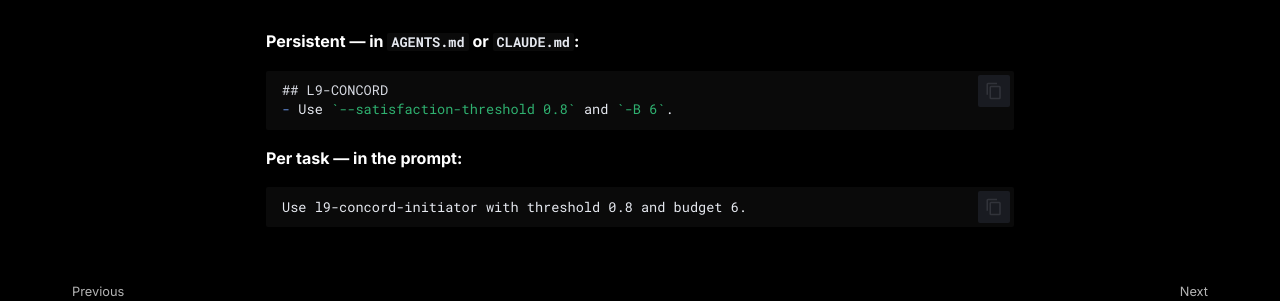
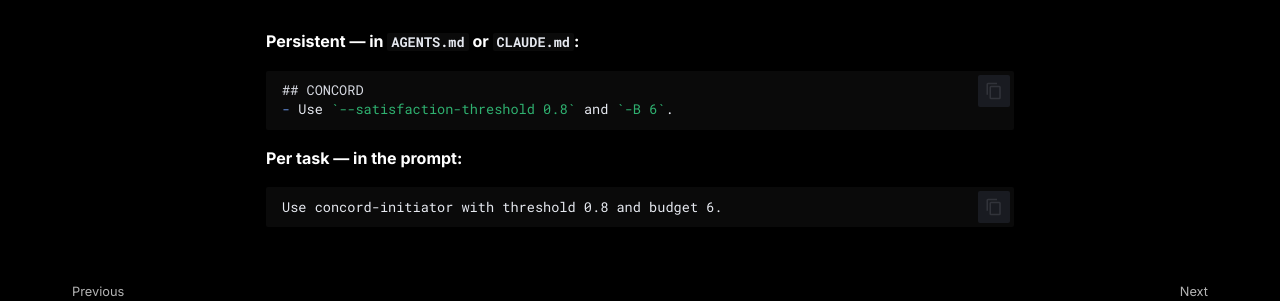
Before and after one commit to ioc-project/cognition-protocols, an MkDocs documentation site: the page built from docs/protocols/concord/configuration.md, in a window 1280 px wide. Shown: the part 488-789 px from the top of the page. Built offline with MkDocs 1.6.1 and Material for MkDocs 9.7.7, drawn with Linux system fonts in a browser that asks for light colours; comment, search, counter and statistics services are not loaded.

````diff
--- a/docs/protocols/concord/configuration.md
+++ b/docs/protocols/concord/configuration.md
@@ -11,12 +11,12 @@ anchors — the initiator derives from the task. Receivers need no parameters.
 **Persistent — in `AGENTS.md` or `CLAUDE.md`:**
 
 ```markdown
-## L9-CONCORD
+## CONCORD
 - Use `--satisfaction-threshold 0.8` and `-B 6`.
 ```
 
 **Per task — in the prompt:**
 
 ```
-Use l9-concord-initiator with threshold 0.8 and budget 6.
+Use concord-initiator with threshold 0.8 and budget 6.
 ```
````
Also changed, not shown: docs/protocols/concord/spec/CONCORD-SPEC.md (+1 -1 lines).
